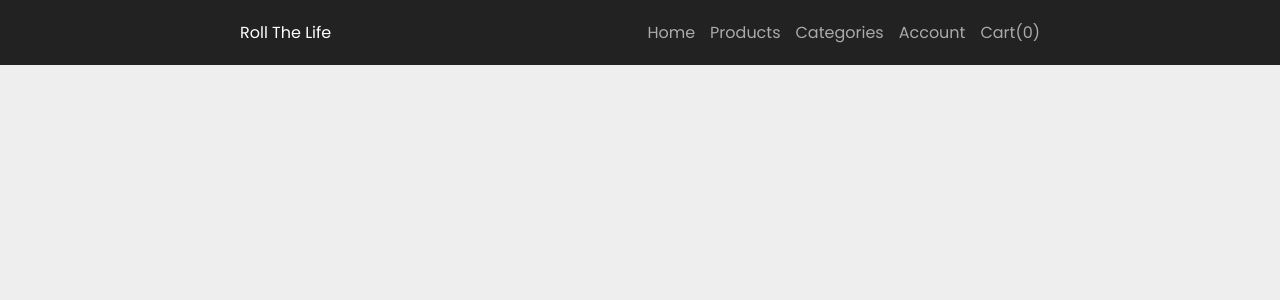
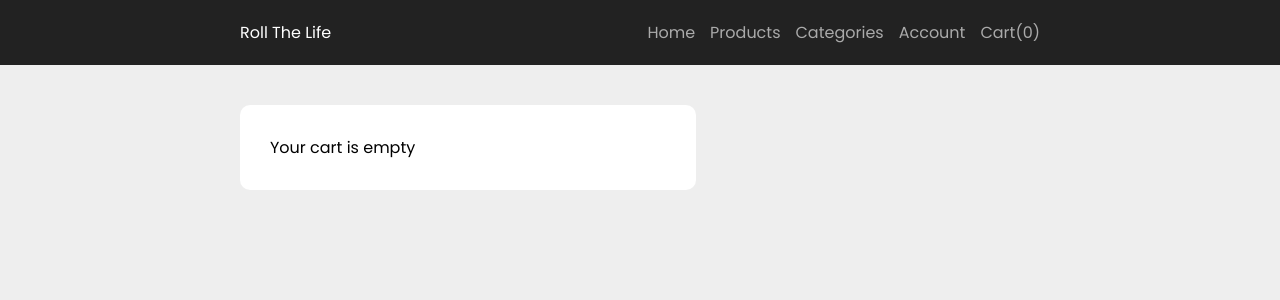
Before and after one commit to Mxia09/rollthelife-front, a Next.js app: page /cart in a window 1280 px wide. Shown: the top 300 px of the page. Built offline with nearby package versions, Linux system fonts and the light colour scheme.

Commit message:
cart page basic layout

```diff
--- a/components/Button.js
+++ b/components/Button.js
@@ -17,6 +17,11 @@ svg{
     margin-right: 5px;
 }
 
+${props => props.block && css`
+    display: block;
+    width: 100%;
+    `}
+
 ${props => props.white && !props.outline && css`
     background-color: #fff;
     color: #000;
@@ -26,6 +31,17 @@ ${props => props.white && props.outline && css`
     background-color: transparent;
     color: #fff;
     border: 1px solid #fff;
+    `}
+
+${props => props.black && !props.outline && css`
+    background-color: #000;
+    color: #fff;
+    `}
+
+${props => props.black && props.outline && css`
+    background-color: transparent;
+    color: #000;
+    border: 1px solid #000;
     `}
 
 ${props => props.primary && !props.outline && css`
--- a/pages/cart.js
+++ b/pages/cart.js
@@ -1,9 +1,53 @@
+import Button from "@/components/Button";
+import { CartContext } from "@/components/CartContext";
+import Center from "@/components/Center";
 import Header from "@/components/Header";
+import { useContext } from "react";
+import styled, {css} from "styled-components";
+
+const ColumnsWrapper = styled.div`
+    display: grid;
+    grid-template-columns: 1.2fr 0.8fr;
+    gap: 40px;
+    margin-top: 40px;
+`;
+
+const Box = styled.div`
+    background-color: #fff;
+    border-radius: 10px;
+    padding: 30px;
+`;
 
 export default function CartPage() {
+    const {cartProducts} = useContext(CartContext);
     return(
         <>
             <Header/>
+            <Center>
+                <ColumnsWrapper>
+                    <Box>
+                        {!cartProducts?.length && (
+                            <div>Your cart is empty</div>
+                        )}
+                        {cartProducts?.length > 0 && (
+                            <>
+                            <h2>Cart</h2>
+                            {cartProducts.map(productId => (
+                                <div>{productId}</div>
+                            ))}
+                            </>
+                        )}
+                    </Box>
+                    {!!cartProducts?.length && (
+                                            <Box>
+                                            <h2>Order Info</h2>
+                                            <input type="text" placeholder="Address 1"/>
+                                            <input type="text" placeholder="Address 1"/>
+                                            <Button black block>Continue to Payment</Button>
+                                        </Box>
+                    )}
+                </ColumnsWrapper>
+            </Center>
         </>
     );
 }
```
